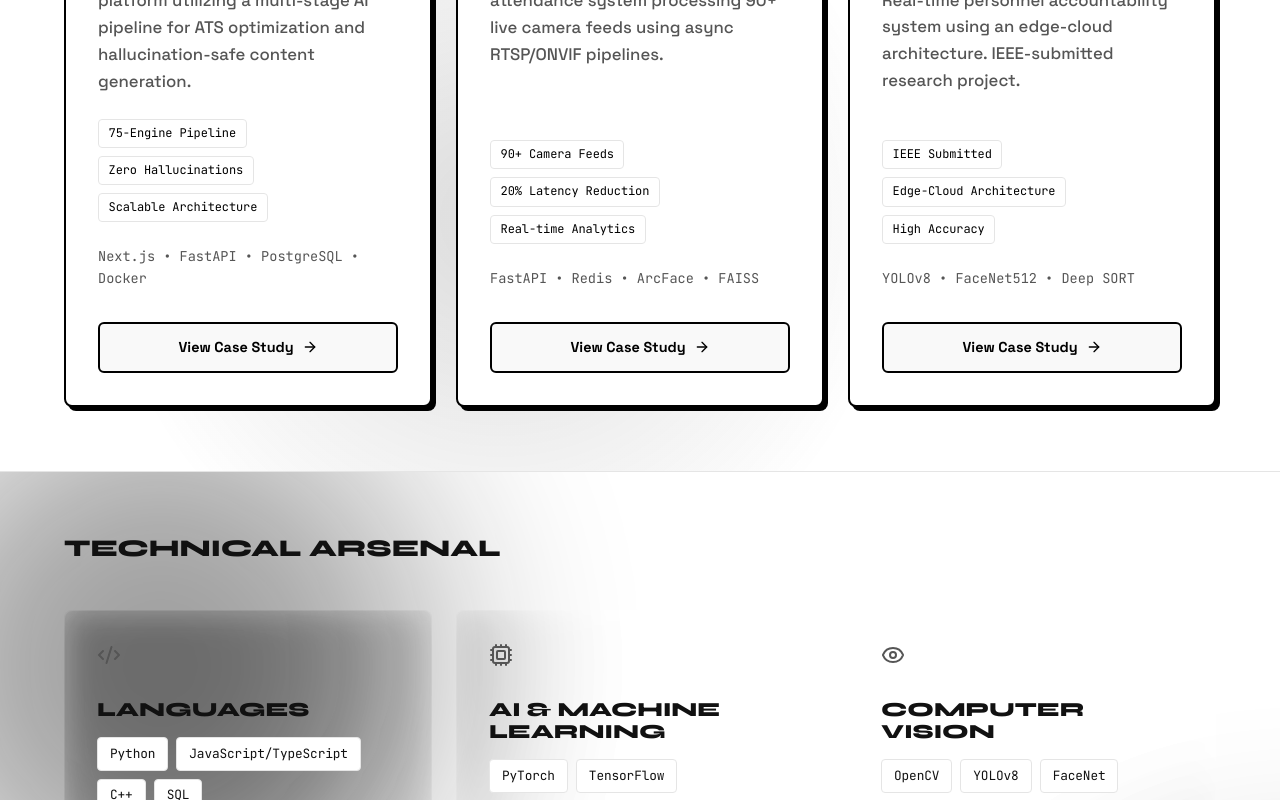
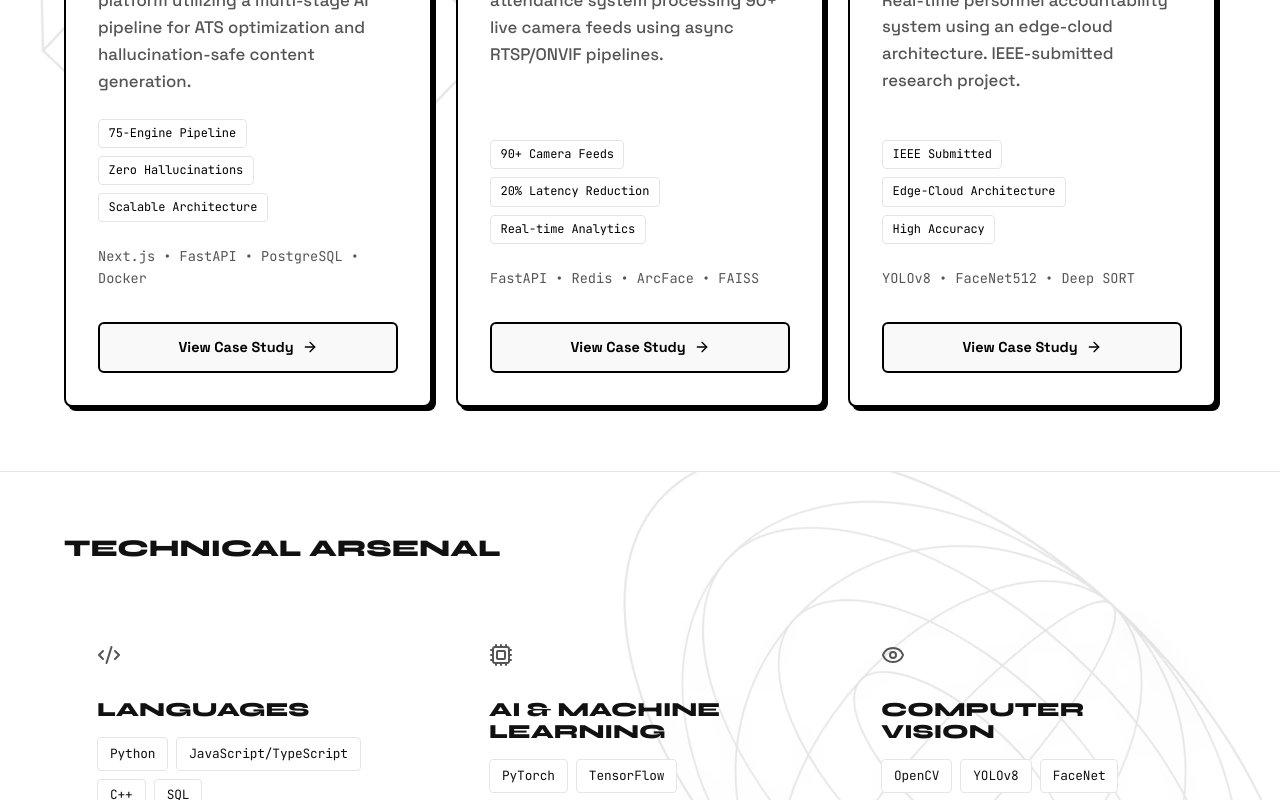
Before and after one commit to Adithyan1809/Portfolio, a React (Vite) app: page / in a window 1280 px wide. Shown: the part 1600-2400 px from the top of the page. Built offline with nearby package versions, Linux system fonts and the light colour scheme.

Commit message:
feat: Unified 3D geometric wireframe theme across all sections

```diff
--- a/src/components/DataCascade.jsx
+++ /dev/null
@@ -1,53 +0,0 @@
-import React, { useState, useEffect } from 'react';
-
-const DataCascade = () => {
-  const [columns, setColumns] = useState([]);
-
-  useEffect(() => {
-    // Generate static columns on mount to prevent hydration mismatch or excessive re-rendering
-    const cols = [...Array(15)].map(() => ({
-      duration: 15 + Math.random() * 15,
-      delay: -(Math.random() * 20),
-      content: Array(40).fill(0).map(() => Math.random().toString(16).substring(2, 8)).join('\n')
-    }));
-    setColumns(cols);
-  }, []);
-
-  return (
-    <div style={{
-      position: 'absolute',
-      top: 0, left: 0, right: 0, bottom: 0,
-      overflow: 'hidden',
-      zIndex: -1,
-      opacity: 0.3,
-      pointerEvents: 'none',
-      display: 'flex',
-      justifyContent: 'space-evenly',
-      fontFamily: 'var(--font-mono)',
-      fontSize: '14px',
-      color: 'var(--color-text)'
-    }}>
-      {columns.map((col, i) => (
-        <div key={i} style={{
-          animation: `fall-data ${col.duration}s linear infinite`,
-          animationDelay: `${col.delay}s`,
-          whiteSpace: 'pre-wrap',
-          wordBreak: 'break-all',
-          width: '1ch',
-          textAlign: 'center',
-          lineHeight: '1.5'
-        }}>
-          {col.content}
-        </div>
-      ))}
-      <style>{`
-        @keyframes fall-data {
-          0% { transform: translateY(-100%); }
-          100% { transform: translateY(100%); }
-        }
-      `}</style>
-    </div>
-  );
-};
-
-export default DataCascade;
--- a/src/components/FeaturedProjects.jsx
+++ b/src/components/FeaturedProjects.jsx
@@ -1,4 +1,5 @@
-import React, { useState, useRef } from 'react';
+import React from 'react';
+import WireframeCube from './WireframeCube';
 import { Link } from 'react-router-dom';
 import { ArrowRight } from 'lucide-react';
 import { FaGithub } from 'react-icons/fa';
@@ -29,29 +30,9 @@ const projects = [
 ];
 
 const FeaturedProjects = () => {
-  const [mousePos, setMousePos] = useState({ x: 500, y: 500 });
-  const sectionRef = useRef(null);
-
-  const handleMouseMove = (e) => {
-    if (!sectionRef.current) return;
-    const rect = sectionRef.current.getBoundingClientRect();
-    setMousePos({
-      x: e.clientX - rect.left,
-      y: e.clientY - rect.top
-    });
-  };
-
   return (
-    <section ref={sectionRef} onMouseMove={handleMouseMove} id="projects" className="section-padding border-bottom" style={{ position: 'relative', overflow: 'hidden' }}>
-      <div style={{
-        position: 'absolute',
-        top: 0, left: 0, right: 0, bottom: 0,
-        background: `radial-gradient(circle 500px at ${mousePos.x}px ${mousePos.y}px, var(--color-text), transparent 80%)`,
-        opacity: 0.15,
-        zIndex: -1,
-        pointerEvents: 'none',
-        transition: 'background 0.1s ease'
-      }} />
+    <section id="projects" className="section-padding border-bottom" style={{ position: 'relative', overflow: 'hidden' }}>
+      <WireframeCube />
       <div className="container">
         <h2 style={{ marginBottom: '3rem' }}>Featured Projects</h2>
         <div className="projects-grid">
--- a/src/components/Research.jsx
+++ b/src/components/Research.jsx
@@ -1,11 +1,11 @@
 import React from 'react';
 import { BookOpen } from 'lucide-react';
-import DataCascade from './DataCascade';
+import WireframePyramid from './WireframePyramid';
 
 const Research = () => {
   return (
     <section id="research" className="section-padding border-bottom" style={{ position: 'relative', overflow: 'hidden' }}>
-      <DataCascade />
+      <WireframePyramid />
       <div className="container">
         <h2 style={{ marginBottom: '3rem' }}>Research & Publications</h2>
         <div className="card" style={{ display: 'flex', gap: '2rem', flexWrap: 'wrap' }}>
--- a/src/components/Skills.jsx
+++ b/src/components/Skills.jsx
@@ -1,4 +1,5 @@
 import React from 'react';
+import WireframeTorus from './WireframeTorus';
 import { Code2, Cpu, Eye, Server, Settings, Layout } from 'lucide-react';
 import './Skills.css';
 
@@ -38,8 +39,7 @@ const skillCategories = [
 const Skills = () => {
   return (
     <section className="skills section-padding" id="skills" style={{ position: 'relative', overflow: 'hidden' }}>
-      <div className="glass-orb orb-1"></div>
-      <div className="glass-orb orb-2"></div>
+      <WireframeTorus />
       <div className="container" style={{ position: 'relative', zIndex: 1 }}>
         <h2 style={{ marginBottom: '3rem' }}>Technical Arsenal</h2>
         <div className="skills-grid">
--- /dev/null
+++ b/src/components/WireframeCube.jsx
@@ -0,0 +1,34 @@
+import React from 'react';
+
+const WireframeCube = () => {
+  return (
+    <div style={{
+      position: 'absolute',
+      top: '-10%',
+      left: '-10%',
+      opacity: 0.1,
+      zIndex: -1,
+      pointerEvents: 'none',
+      animation: 'spin-cube 50s linear infinite reverse'
+    }}>
+      <svg width="800" height="800" viewBox="0 0 100 100" fill="none" stroke="var(--color-text)" strokeWidth="0.3">
+        <polygon points="30,30 70,30 70,70 30,70" />
+        <polygon points="45,15 85,15 85,55 45,55" />
+        <line x1="30" y1="30" x2="45" y2="15" />
+        <line x1="70" y1="30" x2="85" y2="15" />
+        <line x1="70" y1="70" x2="85" y2="55" />
+        <line x1="30" y1="70" x2="45" y2="55" />
+        <line x1="50" y1="22.5" x2="50" y2="62.5" />
+        <line x1="37.5" y1="42.5" x2="77.5" y2="42.5" />
+      </svg>
+      <style>{`
+        @keyframes spin-cube {
+          0% { transform: rotate(0deg); }
+          100% { transform: rotate(360deg); }
+        }
+      `}</style>
+    </div>
+  );
+};
+
+export default WireframeCube;
--- /dev/null
+++ b/src/components/WireframePyramid.jsx
@@ -0,0 +1,33 @@
+import React from 'react';
+
+const WireframePyramid = () => {
+  return (
+    <div style={{
+      position: 'absolute',
+      bottom: '-15%',
+      left: '-5%',
+      opacity: 0.1,
+      zIndex: -1,
+      pointerEvents: 'none',
+      animation: 'spin-pyramid 45s linear infinite reverse'
+    }}>
+      <svg width="700" height="700" viewBox="0 0 100 100" fill="none" stroke="var(--color-text)" strokeWidth="0.3">
+        <polygon points="50,20 20,75 80,75" />
+        <polygon points="50,20 35,65 80,75" />
+        <line x1="20" y1="75" x2="35" y2="65" />
+        <line x1="50" y1="45" x2="30" y2="70" />
+        <line x1="50" y1="45" x2="70" y2="70" />
+        <line x1="50" y1="45" x2="42" y2="67" />
+        <polygon points="40,35 25,65 70,65" />
+      </svg>
+      <style>{`
+        @keyframes spin-pyramid {
+          0% { transform: rotate(0deg); }
+          100% { transform: rotate(360deg); }
+        }
+      `}</style>
+    </div>
+  );
+};
+
+export default WireframePyramid;
--- /dev/null
+++ b/src/components/WireframeTorus.jsx
@@ -0,0 +1,36 @@
+import React from 'react';
+
+const WireframeTorus = () => {
+  return (
+    <div style={{
+      position: 'absolute',
+      top: '-20%',
+      right: '-10%',
+      opacity: 0.1,
+      zIndex: -1,
+      pointerEvents: 'none',
+      animation: 'spin-torus 55s linear infinite'
+    }}>
+      <svg width="900" height="900" viewBox="0 0 100 100" fill="none" stroke="var(--color-text)" strokeWidth="0.2">
+        <ellipse cx="50" cy="50" rx="45" ry="25" />
+        <ellipse cx="50" cy="50" rx="35" ry="18" />
+        <ellipse cx="50" cy="50" rx="25" ry="12" />
+        <ellipse cx="50" cy="50" rx="15" ry="6" />
+
+        <ellipse cx="50" cy="50" rx="5" ry="25" />
+        <ellipse cx="50" cy="50" rx="15" ry="25" />
+        <ellipse cx="50" cy="50" rx="25" ry="25" />
+        <ellipse cx="50" cy="50" rx="35" ry="25" />
+        <ellipse cx="50" cy="50" rx="45" ry="25" />
+      </svg>
+      <style>{`
+        @keyframes spin-torus {
+          0% { transform: rotate(0deg); }
+          100% { transform: rotate(360deg); }
+        }
+      `}</style>
+    </div>
+  );
+};
+
+export default WireframeTorus;
```
